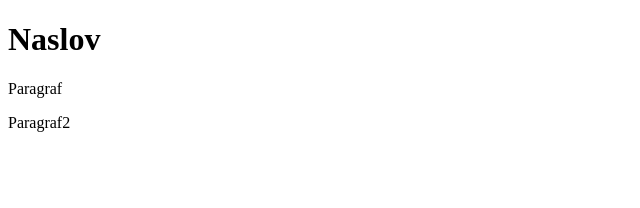
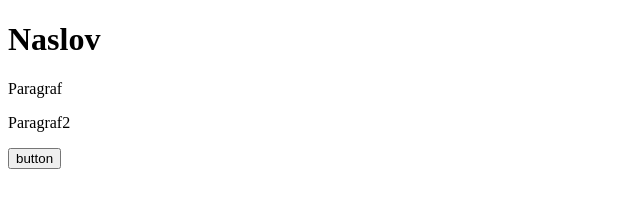
Before and after one commit to jhel7/GIT, a plain HTML site: page mapa1/index.html in a window 1280 px wide. Shown: the whole page, without its empty margins (0-640 px from the left). Drawn offline with Linux system fonts and the light colour scheme.

Commit message:
dodan button

```diff
--- a/mapa1/index.html
+++ b/mapa1/index.html
@@ -9,5 +9,6 @@
     <h1>Naslov</h1>
     <p>Paragraf</p>
     <p>Paragraf2</p>
+    <button>button</button>
 </body>
 </html>
```
